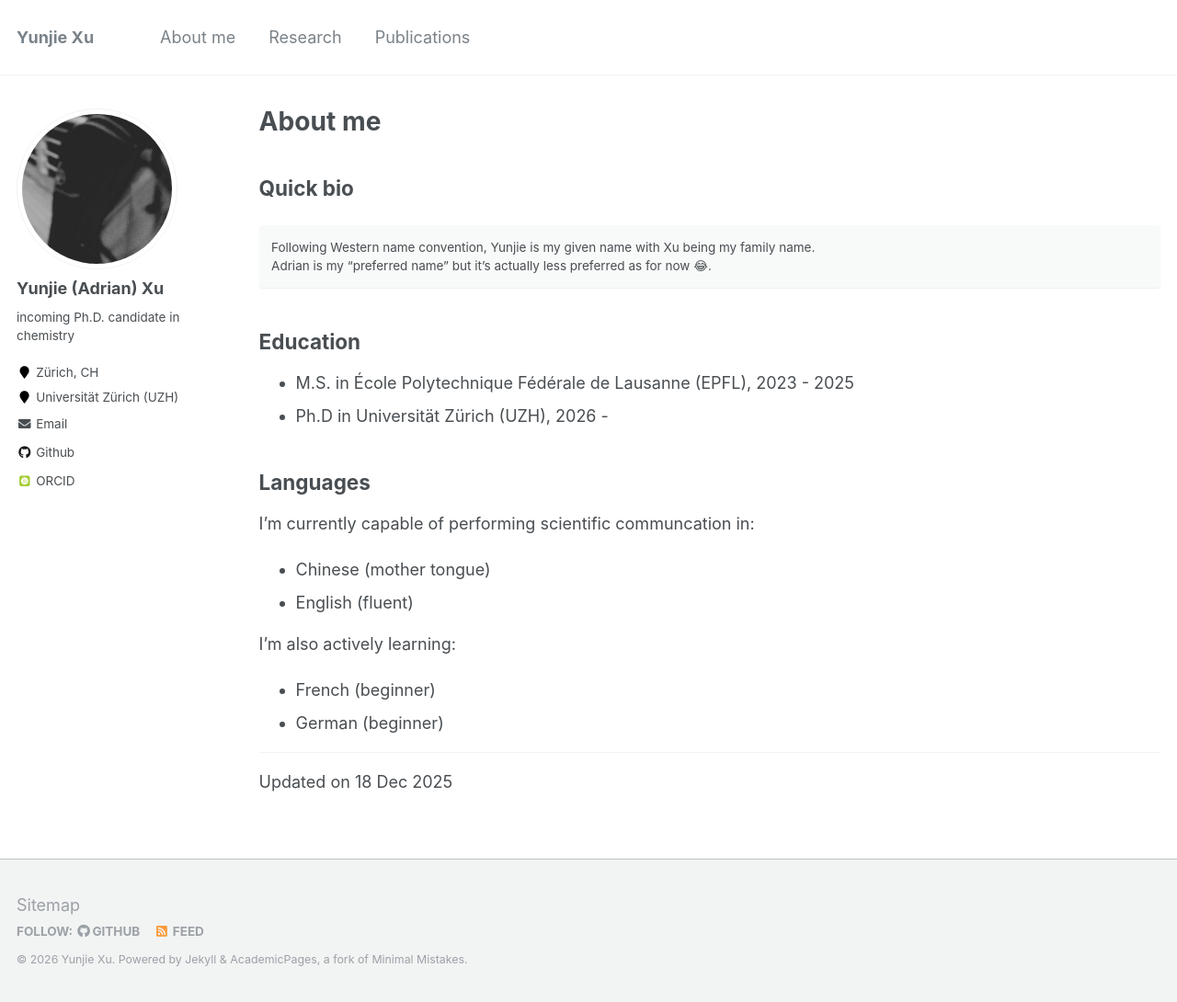
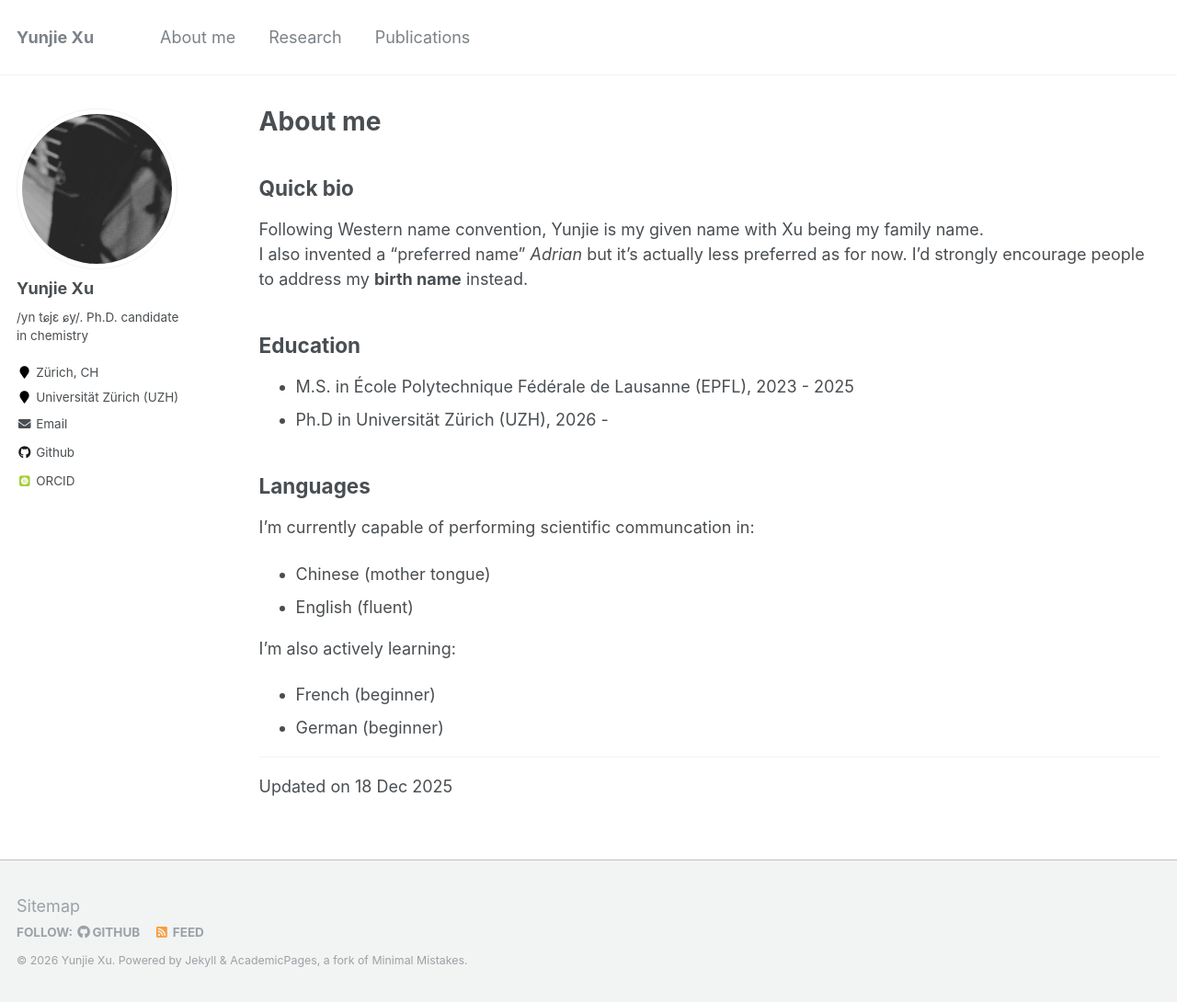
Before and after one commit to Syrizein/syrizein.github.io, a Jekyll site: the page built from _pages/aboutme.md, in a window 1280 px wide and 1090 px high. Shown: the whole window at 92% size. Built offline with Jekyll 4.4.1, drawn with Linux system fonts in a browser that asks for light colours; some web fonts are replaced.

Commit message:
Updated bio and name.

```diff
--- a/_config.yml
+++ b/_config.yml
@@ -17,9 +17,9 @@ repository               : "academicpages/academicpages.github.io"
 
 # Site Author
 author:
-  name             : "Yunjie (Adrian) Xu"
+  name             : "Yunjie Xu"
   avatar           : "IMG_2171.JPG"
-  bio              : incoming Ph.D. candidate in chemistry
+  bio              : /yn tɕjɛ ɕy/. Ph.D. candidate in chemistry
   pronouns         : # example: "she/her"
   location         : "Zürich, CH"
   orcid            : "https://orcid.org/0000-0002-3062-0476"
--- a/_pages/aboutme.md
+++ b/_pages/aboutme.md
@@ -16,8 +16,7 @@ redirect_from:
 I was born in Sichuan, China in 2001. -->
 
 Following Western name convention, Yunjie is my given name with Xu being my family name.
-Adrian is my "preferred name" but it's actually less preferred as for now 😂.
-{: .notice}
+I also invented a "preferred name" *Adrian* but it's actually less preferred as for now. I'd strongly encourage people to address my **birth name** instead.
 
 ## Education
 * M.S. in École Polytechnique Fédérale de Lausanne (EPFL), 2023 - 2025
```
